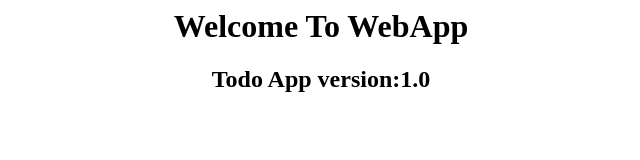
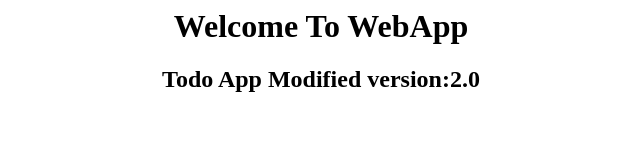
Before and after one commit to devopsandtech/.Net_WebApp, a plain HTML site: page welcome.htm in a window 1280 px wide. Shown: the whole page, without its empty margins (319-959 px from the left). Drawn offline with Linux system fonts and the light colour scheme.

Commit message:
Welcome file modified

```diff
--- a/welcome.htm
+++ b/welcome.htm
@@ -9,7 +9,7 @@ Welcome
 
 <h1><center>Welcome To WebApp</center></h1>
 
-<h2> <center>Todo App version:1.0 </center> </h2>
+<h2> <center>Todo App Modified version:2.0 </center> </h2>
 
 </body>
 </html>
```
